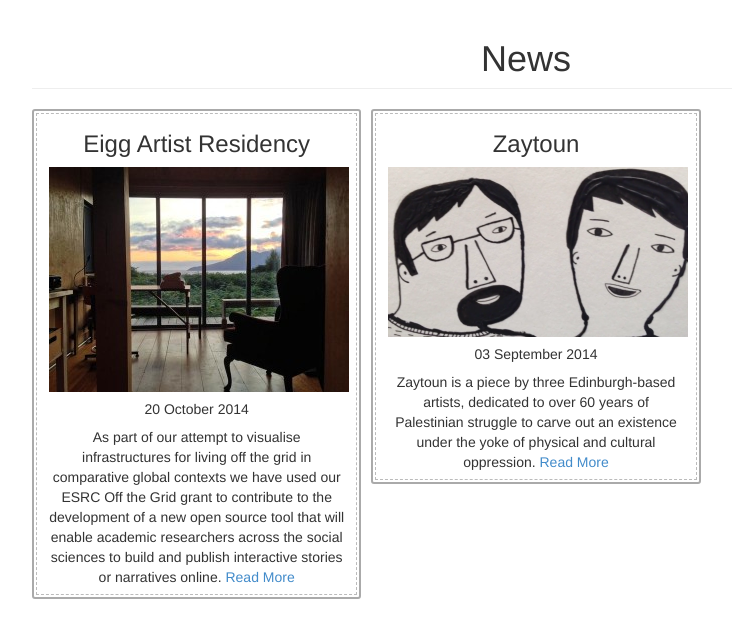
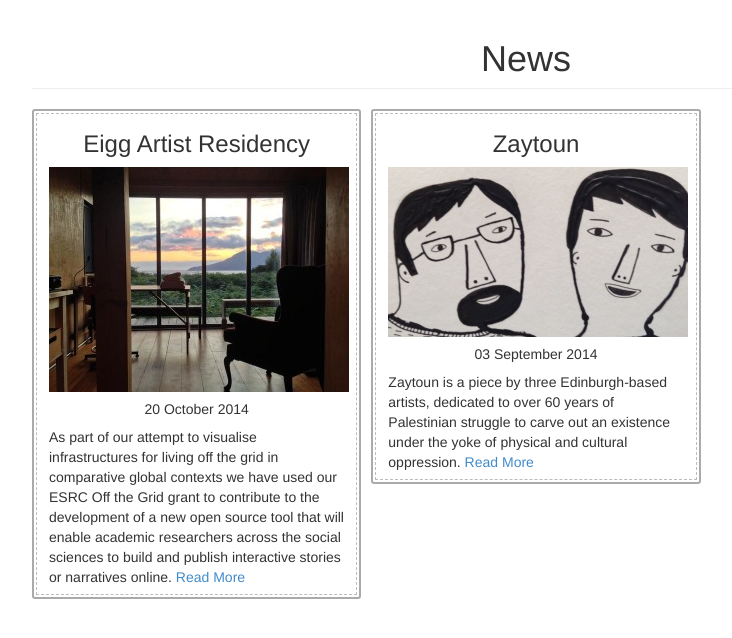
Before and after one commit to Mehrpouya/mehrpouya.github.io, a PHP site: page /_site/index.html in a window 1280 px wide. Shown: the part 61-699 px from the top of the page, without its empty margins (114-846 px from the left). Run offline with PHP 8.4, Linux system fonts and the light colour scheme; some libraries are stand-ins or nearby versions.

Commit message:
paragraph align to left

```diff
--- a/_includes/header.html
+++ b/_includes/header.html
@@ -51,4 +51,4 @@
       </div>
     </div>
 
-    <div class="container">
+    <div class="container leftAlign">
--- a/_site/about/index.html
+++ b/_site/about/index.html
@@ -51,7 +51,7 @@
       </div>
     </div>
 
-    <div class="container">
+    <div class="container leftAlign">
 
   <div class="h1 page-header">
 About
--- a/_site/css/main.css
+++ b/_site/css/main.css
@@ -167,3 +167,7 @@ margin-right:10px;
 
 
 }
+
+.leftAlign p{
+  text-align:left;
+}
--- a/_site/index.html
+++ b/_site/index.html
@@ -51,7 +51,7 @@
       </div>
     </div>
 
-    <div class="container">
+    <div class="container leftAlign">
 
   <div class="h1 page-header">
 News
@@ -64,7 +64,7 @@ News
 <h3>Eigg Artist Residency</h3>
 <img src=/assets/EiggBothy-small.jpg />
 <h5>20 October 2014</h5>
-<p>
+<p class="leftAlign">
 As part of our attempt to visualise infrastructures for living off the grid in comparative global contexts we have used our ESRC Off the Grid grant to contribute to the development of a new open source tool that will enable academic researchers across the social sciences to build and publish interactive stories or narratives online.
       <a href="/work/news/2014/10/20/OffGrid-Eigg-Artist-Residency/">Read More</a>
 </p>
@@ -77,7 +77,7 @@ As part of our attempt to visualise infrastructures for living off the grid in c
 <h3>Zaytoun</h3>
 <img src=/assets/Zaytoun-small.png />
 <h5>03 September 2014</h5>
-<p>
+<p class="leftAlign">
 Zaytoun is a piece by three Edinburgh-based artists, dedicated to over 60 years of Palestinian struggle to carve out an existence under the yoke of physical and cultural oppression.
       <a href="/work/news/2014/09/03/Zaytoun/">Read More</a>
 </p>
--- a/_site/projects/index.html
+++ b/_site/projects/index.html
@@ -51,7 +51,7 @@
       </div>
     </div>
 
-    <div class="container">
+    <div class="container leftAlign">
 
   <div class="h1 page-header">
 Projects
--- a/_site/work/2014/06/20/OXFAM-Smart-Bins/index.html
+++ b/_site/work/2014/06/20/OXFAM-Smart-Bins/index.html
@@ -51,7 +51,7 @@
       </div>
     </div>
 
-    <div class="container">
+    <div class="container leftAlign">
 
   <h1>OXFAM Smart Banks Project</h1>
 
--- a/_site/work/2014/10/20/OffGrid-A-Week-On-Eigg/index.html
+++ b/_site/work/2014/10/20/OffGrid-A-Week-On-Eigg/index.html
@@ -51,7 +51,7 @@
       </div>
     </div>
 
-    <div class="container">
+    <div class="container leftAlign">
 
   <h1>Life Off the Grid</h1>
 
--- a/_site/work/news/2014/09/03/Zaytoun/index.html
+++ b/_site/work/news/2014/09/03/Zaytoun/index.html
@@ -51,7 +51,7 @@
       </div>
     </div>
 
-    <div class="container">
+    <div class="container leftAlign">
 
   <h1>Zaytoun</h1>
 
--- a/_site/work/news/2014/10/20/OffGrid-Eigg-Artist-Residency/index.html
+++ b/_site/work/news/2014/10/20/OffGrid-Eigg-Artist-Residency/index.html
@@ -51,7 +51,7 @@
       </div>
     </div>
 
-    <div class="container">
+    <div class="container leftAlign">
 
   <h1>Eigg Artist Residency</h1>
 
--- a/css/main.css
+++ b/css/main.css
@@ -167,3 +167,7 @@ margin-right:10px;
 
 
 }
+
+.leftAlign p{
+  text-align:left;
+}
--- a/index.html
+++ b/index.html
@@ -13,7 +13,7 @@ layout: default
 <h3>{{ post.title }}</h3>
 <img src={{post.imageSource}} />
 <h5>{{ post.date | date_to_long_string }}</h5>
-<p>
+<p class="leftAlign">
 {{ post.summary }}
       <a href="{{ post.url }}">Read More</a>
 </p>
```
